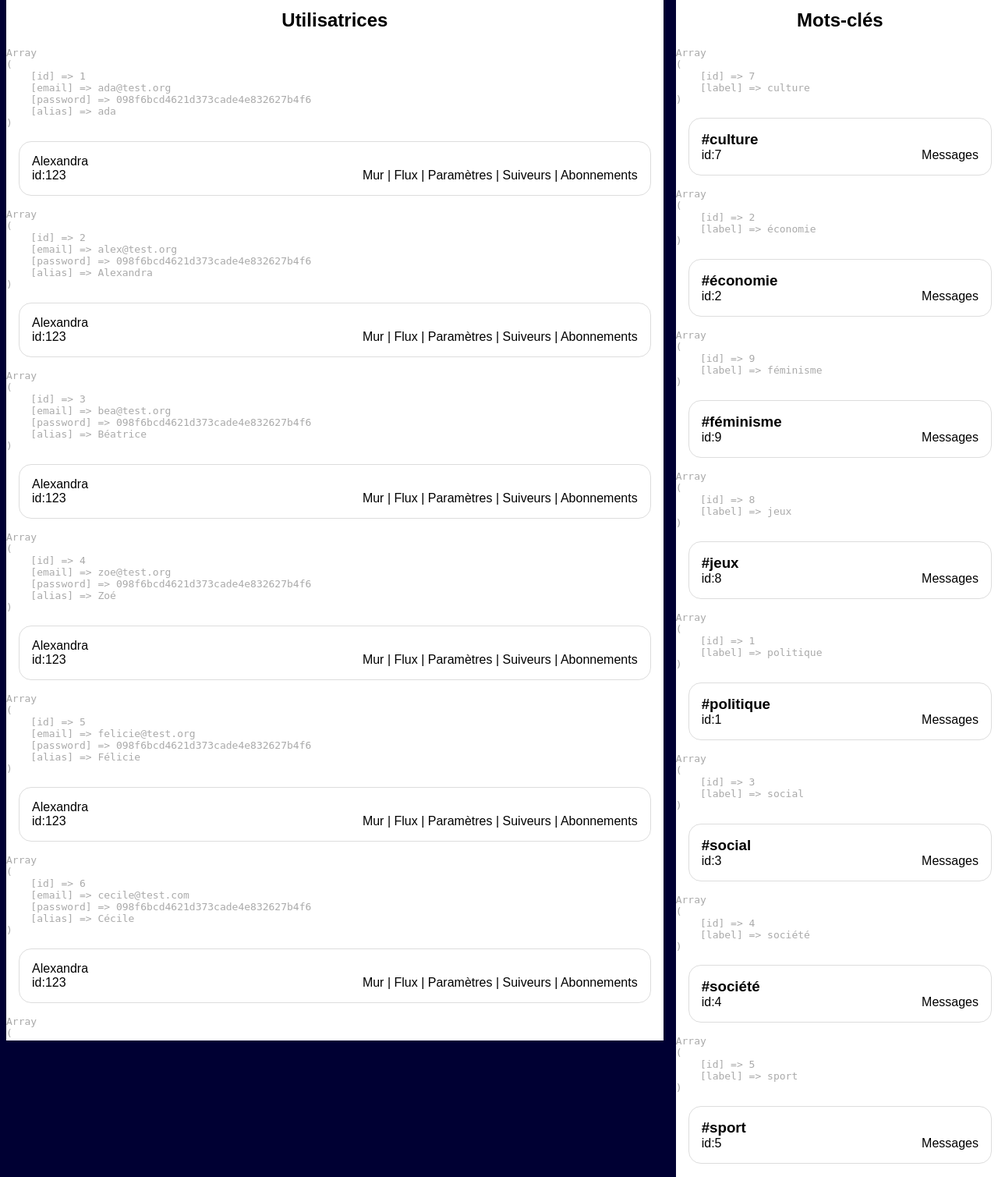
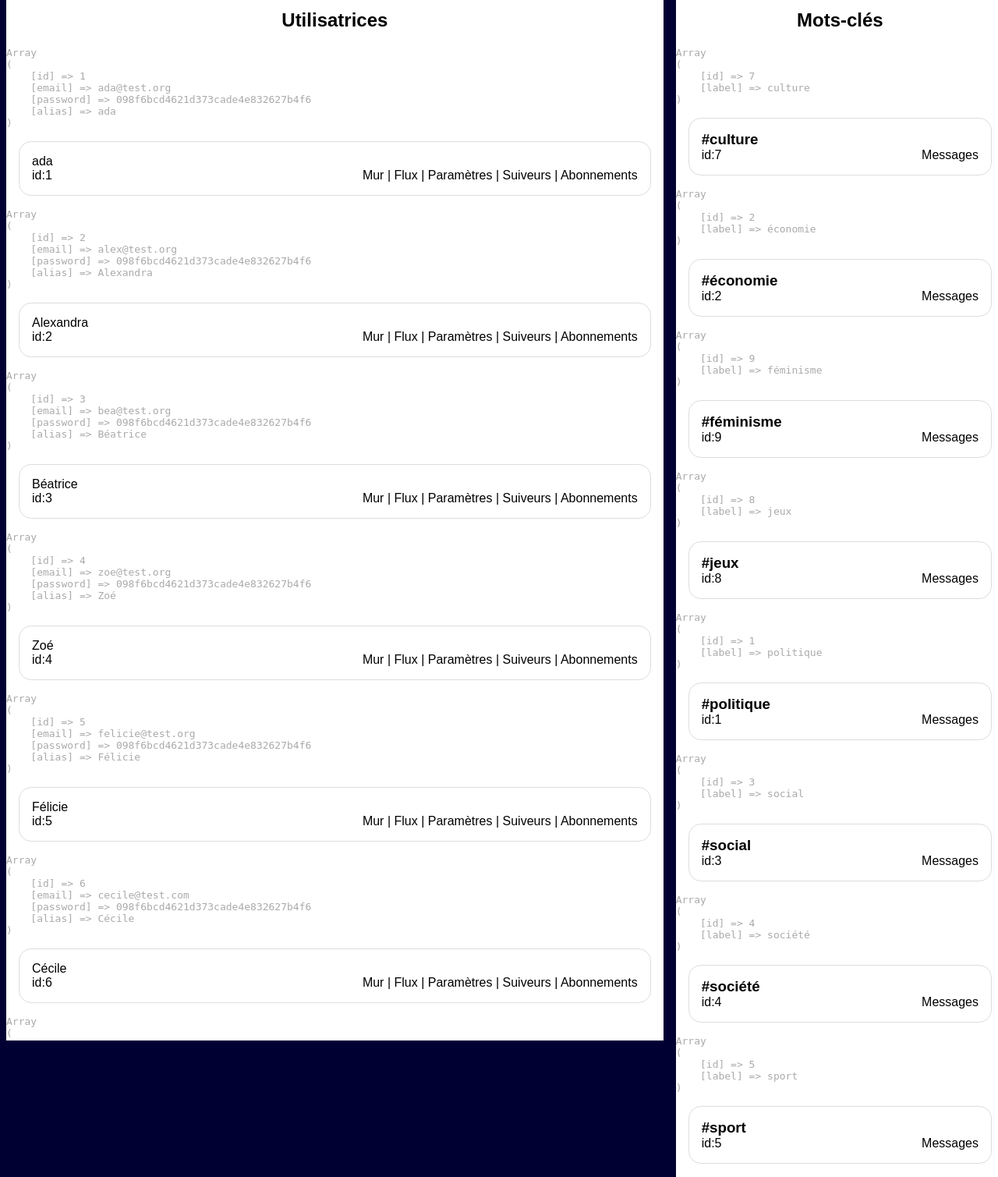
Before and after one commit to adatechschool/projet-collectif---reseau-social-php-redji_reseusocial, a PHP site: page /admin.php in a window 1280 px wide. Shown: the part 132-1641 px from the top of the page at 78% size. Run offline with PHP 8.4, Linux system fonts and the light colour scheme; data comes from the database, SQL or seed files in the repository.

Commit message:
Modify to display users informations based on the database.

```diff
--- a/Niveau1/admin.php
+++ b/Niveau1/admin.php
@@ -73,21 +73,21 @@
 
                 /*
                  * Etape 5 : @todo : Afficher les utilisatrices en s'inspirant de ce qui a été fait dans news.php
-                 * Attention à en pas oublier de modifier dans le lien les "user_id=123" avec l'id de l'utilisatrice
+                 * Attention à ne pas oublier de modifier dans le lien les "user_id=123" avec l'id de l'utilisatrice
                  */
                 while ($tag = $lesInformations->fetch_assoc())
                 {
                     echo "<pre>" . print_r($tag, 1) . "</pre>";
                     ?>
                     <article>
-                        <h3>Alexandra</h3>
-                        <p>id:123</p>
+                        <h3><?php echo $tag['alias']; ?></h3>
+                        <p>id:<?php echo $tag['id']; ?></p>
                         <nav>
-                            <a href="wall.php?user_id=123">Mur</a>
-                            | <a href="feed.php?user_id=123">Flux</a>
-                            | <a href="settings.php?user_id=123">Paramètres</a>
-                            | <a href="followers.php?user_id=123">Suiveurs</a>
-                            | <a href="subscriptions.php?user_id=123">Abonnements</a>
+                            <a href="wall.php?user_id=<?php echo $tag['id']; ?>">Mur</a>
+                            | <a href="feed.php?user_id=<?php echo $tag['id']; ?>">Flux</a>
+                            | <a href="settings.php?user_id=<?php echo $tag['id']; ?>">Paramètres</a>
+                            | <a href="followers.php?user_id=<?php echo $tag['id']; ?>">Suiveurs</a>
+                            | <a href="subscriptions.php?user_id=<?php echo $tag['id']; ?>">Abonnements</a>
                         </nav>
                     </article>
                 <?php } ?>
```
